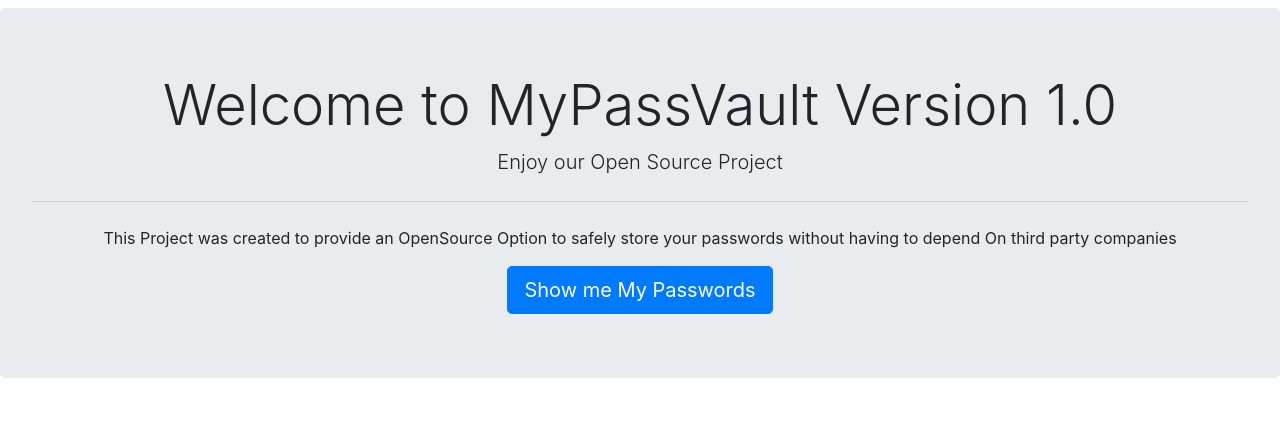
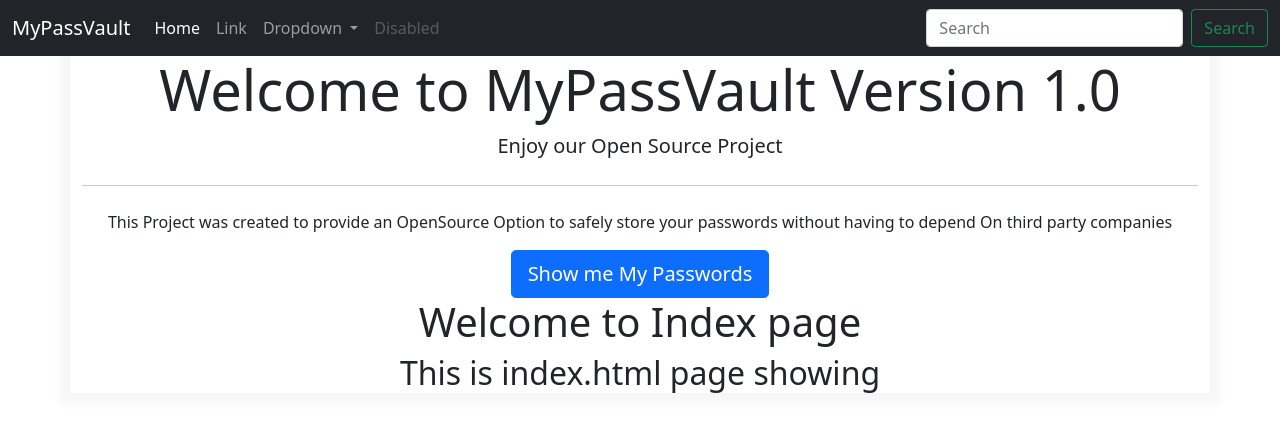
Before and after one commit to crogar/MyPassVault, a Django app: page /myvault/ in a window 1280 px wide. Shown: the top 432 px of the page. Run offline with Django 3.2, Linux system fonts and the light colour scheme; some libraries are stand-ins or nearby versions.

Commit message:
Created tamplatetags folder

```diff
--- a/static/css/account_styles.css
+++ b/static/css/account_style.css
@@ -21,7 +21,7 @@ header h1 {
 }
 
 .content-table {
-    border: 1px solid;
+
 }
 
 .divider {
@@ -46,7 +46,7 @@ h1, h2{
 }
 
 .content-table thead tr th{
-    background-color: #2E86C1;
+    background-color: rgba(16, 43, 63, 0.9);
     color: #ffffff;
     text-align: left;
     font-weight: bold;
@@ -85,5 +85,5 @@ h1, h2{
   overflow: auto;
   height: 100%;
   width: 100%;
-  border: 1px solid;
+  /*border: 1px solid;*/
 }
--- /dev/null
+++ b/templates/mydb/base.html
@@ -0,0 +1,63 @@
+<!DOCTYPE html>
+
+<html lang="en">
+<head>
+    <meta charset="UTF-8">
+    <title></title>
+    <link href="https://cdn.jsdelivr.net/npm/bootstrap@5.0.0-beta1/dist/css/bootstrap.min.css" rel="stylesheet" integrity="sha384-giJF6kkoqNQ00vy+HMDP7azOuL0xtbfIcaT9wjKHr8RbDVddVHyTfAAsrekwKmP1" crossorigin="anonymous">
+    <style>
+        .container{
+            box-shadow: 0px 0px 10px 10px rgba(0, 0, 0, 0.04);
+        }
+        h1,h2 {
+            text-align: center;
+        }
+    </style>
+</head>
+<body>
+    <nav class="navbar navbar-expand-lg navbar navbar-dark bg-dark">
+          <div class="container-fluid">
+            <a class="navbar-brand" href="#">MyPassVault</a>
+            <button class="navbar-toggler" type="button" data-bs-toggle="collapse" data-bs-target="#navbarSupportedContent" aria-controls="navbarSupportedContent" aria-expanded="false" aria-label="Toggle navigation">
+              <span class="navbar-toggler-icon"></span>
+            </button>
+            <div class="collapse navbar-collapse" id="navbarSupportedContent">
+              <ul class="navbar-nav me-auto mb-2 mb-lg-0">
+                <li class="nav-item">
+                  <a class="nav-link active" aria-current="page" href="#">Home</a>
+                </li>
+                <li class="nav-item">
+                  <a class="nav-link" href="#">Link</a>
+                </li>
+                <li class="nav-item dropdown">
+                  <a class="nav-link dropdown-toggle" href="#" id="navbarDropdown" role="button" data-bs-toggle="dropdown" aria-expanded="false">
+                    Dropdown
+                  </a>
+                  <ul class="dropdown-menu" aria-labelledby="navbarDropdown">
+                    <li><a class="dropdown-item" href="#">Action</a></li>
+                    <li><a class="dropdown-item" href="#">Another action</a></li>
+                    <li><hr class="dropdown-divider"></li>
+                    <li><a class="dropdown-item" href="#">Something else here</a></li>
+                  </ul>
+                </li>
+                <li class="nav-item">
+                  <a class="nav-link disabled" href="#" tabindex="-1" aria-disabled="true">Disabled</a>
+                </li>
+              </ul>
+              <form class="d-flex">
+                <input class="form-control me-2" type="search" placeholder="Search" aria-label="Search">
+                <button class="btn btn-outline-success" type="submit">Search</button>
+              </form>
+            </div>
+          </div>
+    </nav>
+
+    <div class="container">
+        {% block body_block %}
+<!--        Here goes the inherited content-->
+        {%endblock%}
+    </div>
+
+
+</body>
+</html>
--- a/templates/mydb/front.html
+++ b/templates/mydb/front.html
@@ -1,13 +1,7 @@
 <!DOCTYPE html>
-<html lang="en">
-<head>
-    <meta charset="UTF-8">
-    <title>MyPassVault</title>
-    <link rel="stylesheet" href="https://stackpath.bootstrapcdn.com/bootstrap/4.4.1/css/bootstrap.min.css" integrity="sha384-Vkoo8x4CGsO3+Hhxv8T/Q5PaXtkKtu6ug5TOeNV6gBiFeWPGFN9MuhOf23Q9Ifjh" crossorigin="anonymous">
-</head>
-<body>
-    <h1 align="center"></h1>
-    <h2 align="center"></h2>
+
+{% extends "mydb/base.html"%}
+    {%block body_block%}
         <div class="jumbotron">
           <h1 class="display-4" align="center">Welcome to MyPassVault Version 1.0</h1>
           <p class="lead" align="center">Enjoy our Open Source Project</p>
@@ -16,5 +10,6 @@
               On third party companies</p>
           <center><a class="btn btn-primary btn-lg" href="accounts.html" role="button">Show me My Passwords</a></center>
         </div>
-</body>
-</html>
+        <h1>Welcome to Index page</h1>
+        <h2>This is index.html page showing</h2>
+    {%endblock%}
```
Also changed, not shown: static/css/sign_up_style.css (+4 -3 lines), templates/mydb/accounts.html (+12 -19 lines), mydb/templatetags/__init__.py (added). Lines whose indentation alone changed are shown as unchanged.
